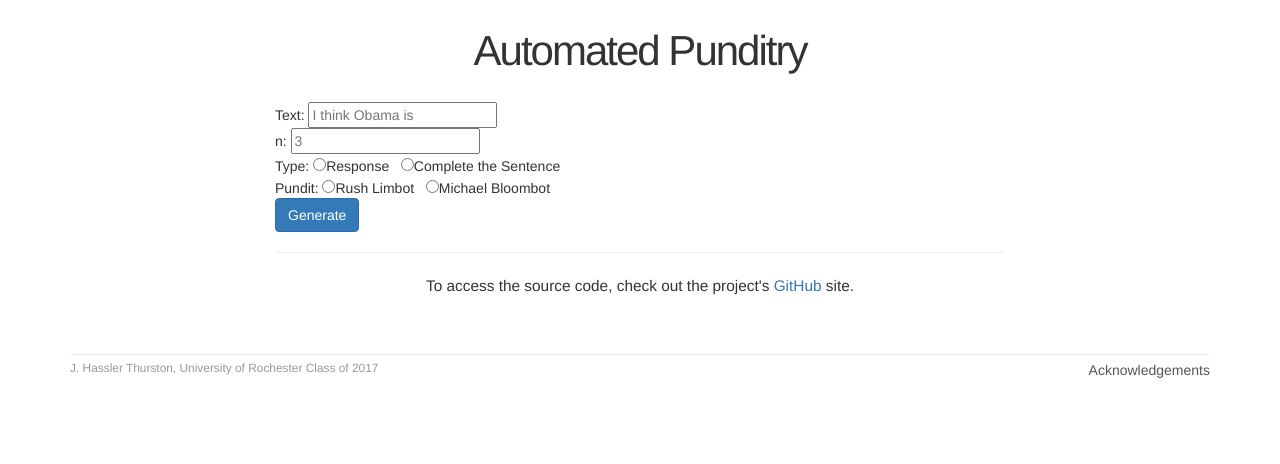
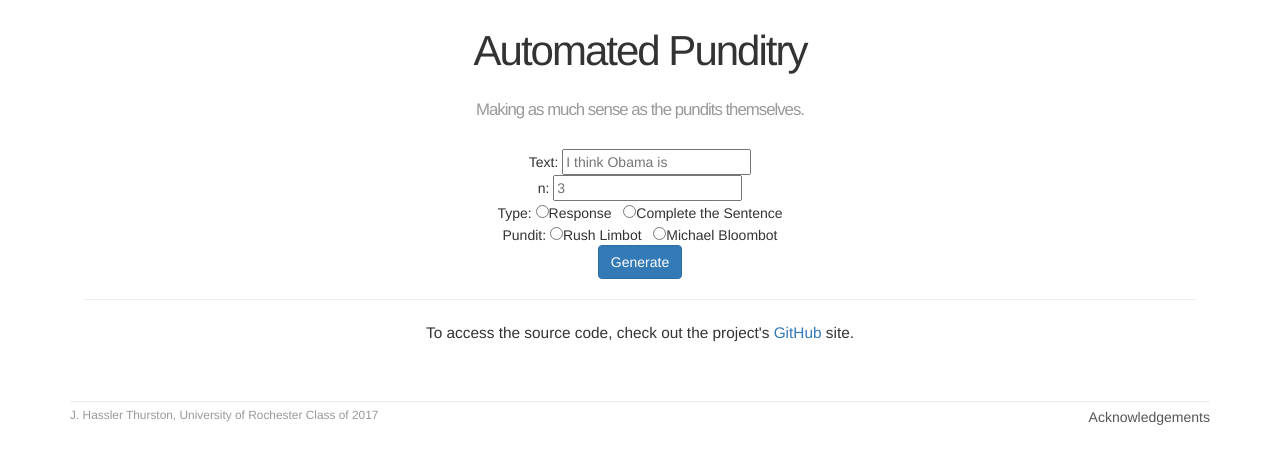
Before and after one commit to jthurst3/hassler, a Rails app: page /projects/punditry in a window 1280 px wide. Shown: the part 50-514 px from the top of the page. Run offline with Rails 7, Linux system fonts and the light colour scheme; data comes from the database, SQL or seed files in the repository; style sheets or scripts are compiled from the project's sources; some libraries are stand-ins or nearby versions.

Commit message:
center form in punditry, add color codes

```diff
--- /dev/null
+++ b/app/assets/stylesheets/punditry.css.scss
@@ -0,0 +1,10 @@
+
+
+
+// from http://getbootstrap.com/css/#helper-classes-center
+.center-block {
+  display: block;
+  text-align: center;
+  margin-left: 0;
+  margin-right: 0;
+}
--- a/app/views/projects/punditry.html.erb
+++ b/app/views/projects/punditry.html.erb
@@ -1,12 +1,14 @@
 <% provide(:title, 'Automated Punditry') %>
 <% content_for :head do %>
-<!-- stylesheets and javascripts here -->
+	<!-- stylesheets and javascripts here -->
+	<%= stylesheet_link_tag "punditry", "data-turbolinks-track" => true %>
 <% end %>
 
 	<h1>Automated Punditry</h1>
-	<h3 id="result_text"></h3>
+	<h2>Making as much sense as the pundits themselves.</h2>
+	<h2 style="color: blue" id="result_text"></h3>
 	<div class="row-fluid">
-    	<div class="col-md-8 col-md-offset-2">
+    	<div class="col-md-12 center-block">
     		<section id="game">
     			<input type="hidden" id="newgame_moves" value="[]">
     			Text: <input id="newquote_text" placeholder="I think Obama is"><br>
@@ -109,7 +111,9 @@
 		if(json['sentence'] == undefined) {
 			alert("There was an error processing your request.");
 		} else {
-			$("h3#result_text").html(json['sentence']);
+			// change the text color of the div to correspond to the party of the pundit
+			$("h2#result_text").css('color', punditColor(pundit));
+			$("h2#result_text").html('"' + json['sentence'] + '" -- ' + punditBot(pundit));
 		}
 	}
 	// sends the response to the server
@@ -132,7 +136,20 @@
 		if(json['sentence'] == undefined) {
 			alert("There was an error processing your request.");
 		} else {
-			$("h3#result_text").html(json['sentence']);
+			// change the text color of the div to correspond to the party of the pundit
+			$("h2#result_text").css('color', punditColor(pundit));
+			$("h2#result_text").html('"' + json['sentence'] + '" -- ' + punditBot(pundit));
 		}
 	}
+
+	// translates a real pundit's name into the bot's name
+	function punditBot(pundit) {
+		if(pundit === "Bloomberg") return "Michael Bloombot";
+		return "Rush Limbot";
+	}
+	// translates a pundit name into the color of their political party
+	function punditColor(pundit) {
+		if(pundit === "Bloomberg") return "blue";
+		return "red";
+	}
     </script>
```
